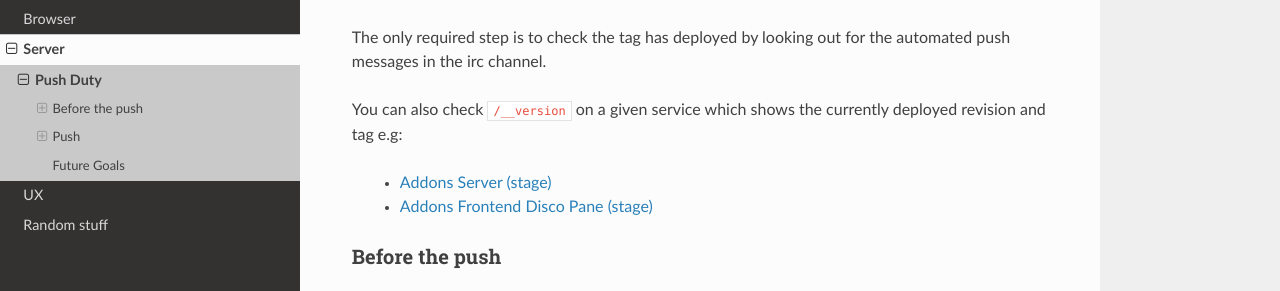
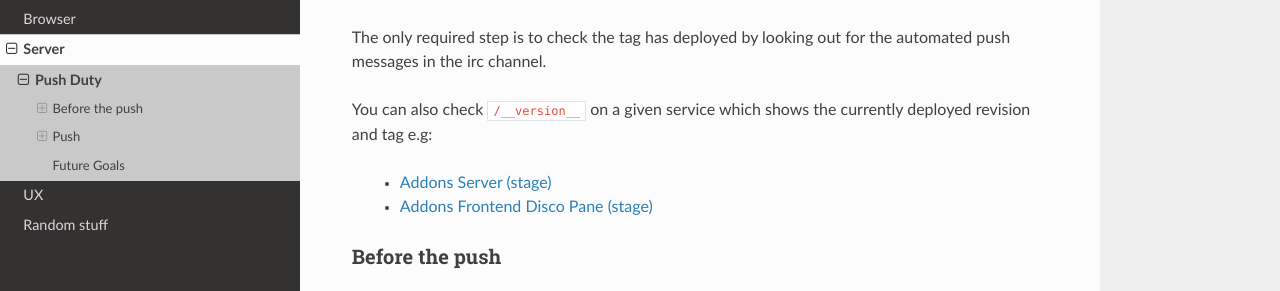
Before and after one commit to mozilla/addons, a Sphinx documentation site: the page built from docs/server/push-duty.rst, in a window 1280 px wide and 900 px high, scrolled down 2996 px. Shown: the part 156-447 px from the top of the window. Built offline with Sphinx 7.4.7 and the Read the Docs theme 2.0.0, drawn with Linux system fonts in a browser that asks for light colours.

```diff
--- a/docs/server/push-duty.rst
+++ b/docs/server/push-duty.rst
@@ -139,7 +139,7 @@ been pushed up to the repository.
 The only required step is to check the tag has deployed by looking out for
 the automated push messages in the irc channel.
 
-You can also check ``/__version`` on a given service which shows the currently
+You can also check ``/__version__`` on a given service which shows the currently
 deployed revision and tag e.g:
 
  * `Addons Server (stage) <https://addons.allizom.org/__version__>`_
```
